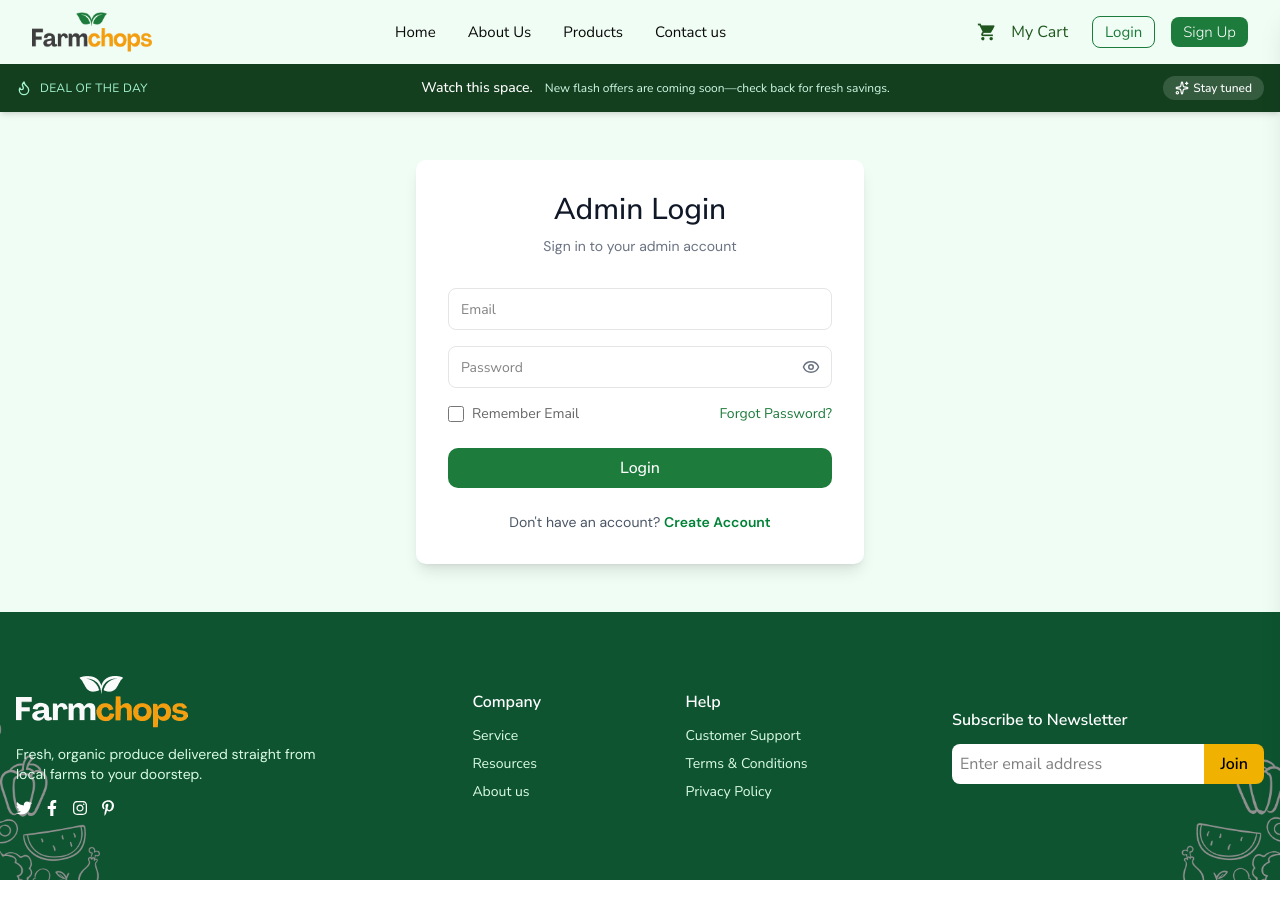
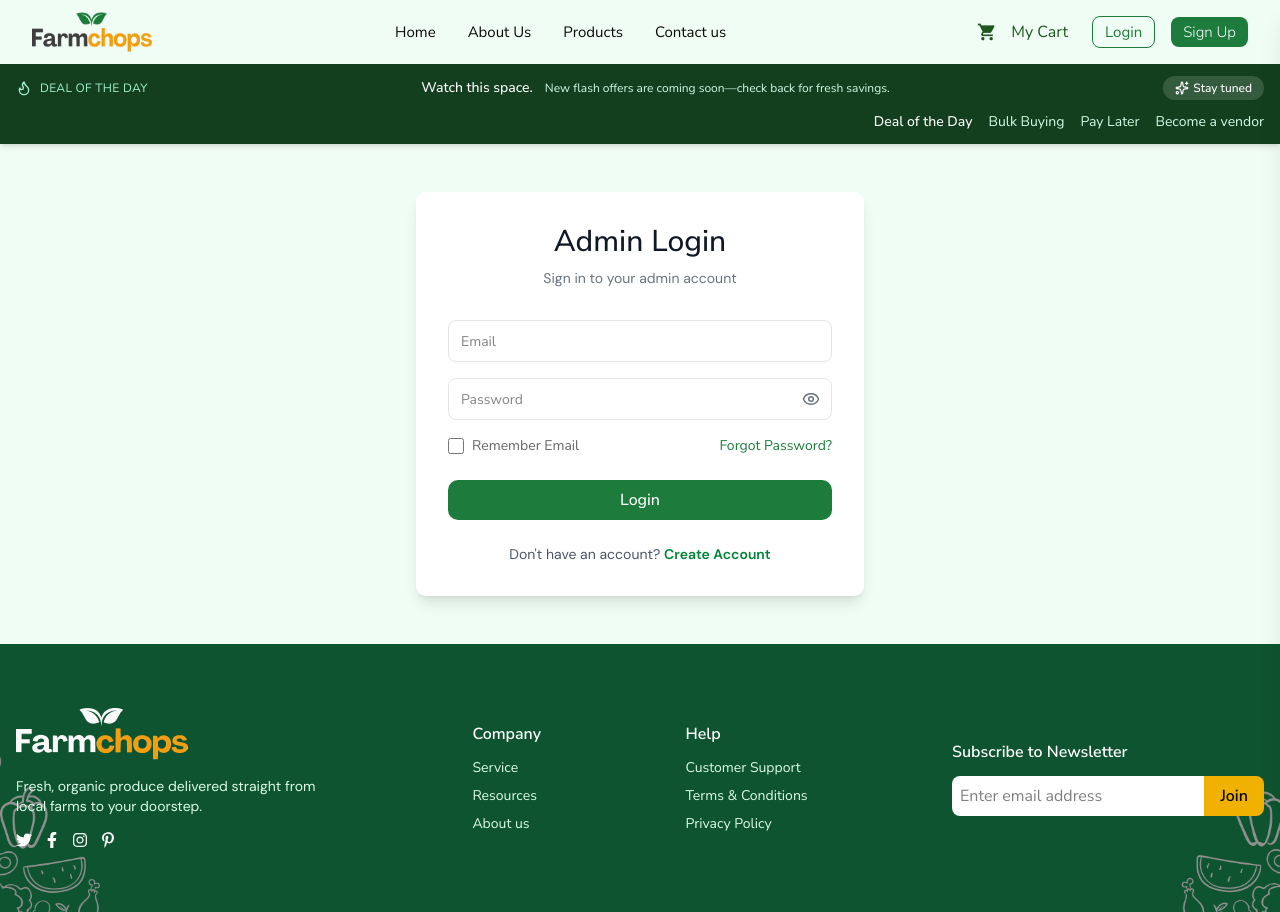
Before and after one commit to Farmchops/FarmChops-Frontend, a React (Vite) app: page /admin/login in a window 1280 px wide. Before the commit the page ends 880 px from the top, so only its background shows below. Built offline with nearby package versions, Linux system fonts and the light colour scheme; no server answers.

Commit message:
worked on deal of the day

```diff
--- a/src/components/DealBanner.tsx
+++ b/src/components/DealBanner.tsx
@@ -113,7 +113,8 @@ export const DealBanner = () => {
 
     if (error || !activeDeal) {
         return (
-            <div className="flex w-full flex-col gap-2 bg-[#133F1F] px-4 py-3 text-white sm:flex-row sm:items-center sm:justify-between">
+            <div className="flex w-full flex-col gap-3 bg-[#133F1F] px-4 py-3 text-white">
+                <div className="flex flex-col gap-2 sm:flex-row sm:items-center sm:justify-between">
                     <div className="flex items-center gap-2 text-xs uppercase tracking-wide text-emerald-200">
                         <Flame className="h-4 w-4" />
                         Deal of the Day
@@ -126,6 +127,13 @@ export const DealBanner = () => {
                         <Sparkles className="h-3.5 w-3.5" />
                         Stay tuned
                     </span>
+                </div>
+                <div className="flex flex-wrap items-center justify-end gap-4 text-xs sm:text-sm text-emerald-100">
+                    <span className="font-medium text-white">Deal of the Day</span>
+                    <span>Bulk Buying</span>
+                    <span>Pay Later</span>
+                    <span>Become a vendor</span>
+                </div>
             </div>
         );
     }
```
Lines whose indentation alone changed are shown as unchanged.
